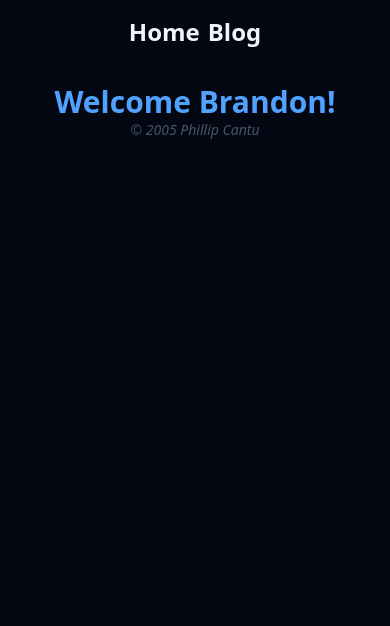
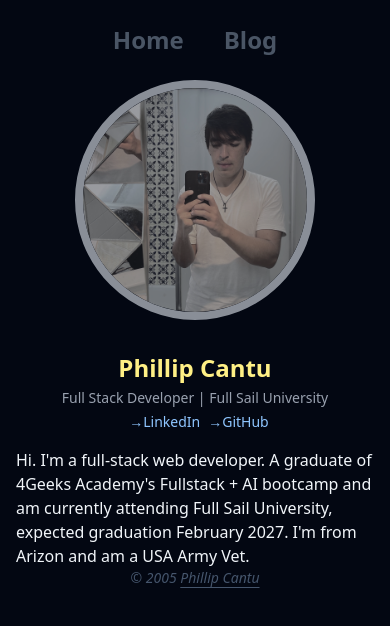
Before and after one commit to CantuPhillip-FS/phillipcantu.com, a Next.js app: page / in a window 390 px wide. Shown: the top 626 px of the page. Built offline with nearby package versions, Linux system fonts and the light colour scheme.

Commit message:
Created & Imported Hero.tsx and did some great style/layout updates to site overall. Getting much better at tailwind and responsiveness.

```diff
--- a/app/components/Footer.tsx
+++ b/app/components/Footer.tsx
@@ -6,6 +6,7 @@ const Footer = () => {
         href="http://github.com/hereisphil"
         target="_blank"
         rel="noopener noreferrer"
+        className="underline underline-offset-4 transition duration-250 hover:text-slate-100"
       >
         Phillip Cantu
       </a>
--- /dev/null
+++ b/app/components/Hero.tsx
@@ -0,0 +1,56 @@
+import Image from "next/image";
+
+const Hero = () => {
+  return (
+    <section className="max-w-5xl flex flex-col-reverse md:grid md:grid-cols-3 gap-8 items-center">
+      <div className="md:col-span-2 space-y-4">
+        <div className="flex flex-col items-center md:grid gap-1">
+          <h2 className="font-bold text-2xl text-yellow-200">Phillip Cantu</h2>
+          <p className="text-sm text-gray-400">
+            Full Stack Developer | Full Sail University
+          </p>
+          <p className="space-x-2 text-sm text-blue-300 indent-2">
+            <span className="transition duration-250 hover:text-slate-100">
+              &#8594;
+              <a
+                href="https://linkedin.com/in/phillipcantu"
+                target="_blank"
+                rel="noopener noreferrer"
+              >
+                LinkedIn
+              </a>
+            </span>
+            <span className="transition duration-250 hover:text-slate-100">
+              &#8594;
+              <a
+                href="https://github.com/hereisphil"
+                target="_blank"
+                rel="noopener noreferrer"
+              >
+                GitHub
+              </a>
+            </span>
+          </p>
+        </div>
+        <p>
+          Hi. I&#39;m a full-stack web developer. A graduate of 4Geeks
+          Academy&#39;s Fullstack + AI bootcamp and am currently attending Full
+          Sail University, expected graduation February 2027. I&#39;m from
+          Arizon and am a USA Army Vet.
+        </p>
+      </div>
+      <div className="max-w-60 border-8 border-slate-200 rounded-full opacity-60 transition duration-400 hover:opacity-100 grid">
+        <Image
+          src="/profile/phillip-cantu-01.jpeg"
+          width={2160}
+          height={2160}
+          preload={true}
+          alt="Phillip Vincent Cantu fullstack web developer and full sail university student profile photo"
+          className="rounded-full"
+        />
+      </div>
+    </section>
+  );
+};
+
+export default Hero;
--- a/app/components/Navbar.tsx
+++ b/app/components/Navbar.tsx
@@ -17,7 +17,7 @@ const Navbar = () => {
         <Link
           key={page.slug}
           href={page.path}
-          className="text-2xl transition-all duration-350 hover:text-slate-400 hover:underline underline-offset-4"
+          className="px-4 py-2 text-2xl transition-all duration-250 text-gray-600 hover:text-slate-200 hover:outline-2 outline-yellow-200 rounded-xl"
         >
           {page.slug}
         </Link>
--- a/app/layout.tsx
+++ b/app/layout.tsx
@@ -15,7 +15,7 @@ export default function RootLayout({
 }>) {
   return (
     <html lang="en">
-      <body className="bg-gray-950 text-slate-100 antialiased">
+      <body className="bg-gray-950 text-slate-100 antialiased px-4">
         <Navbar />
         {children}
         <Footer />
--- a/app/page.tsx
+++ b/app/page.tsx
@@ -1,7 +1,8 @@
+import Hero from "./components/Hero";
 export default function Home() {
   return (
-    <h1 className="font-bold text-3xl text-center mt-5 text-blue-400">
-      Welcome Brandon!
-    </h1>
+    <main className="flex flex-col items-center">
+      <Hero />
+    </main>
   );
 }
```
Also changed, not shown: public/profile/phillip-cantu-01.jpeg (added).
